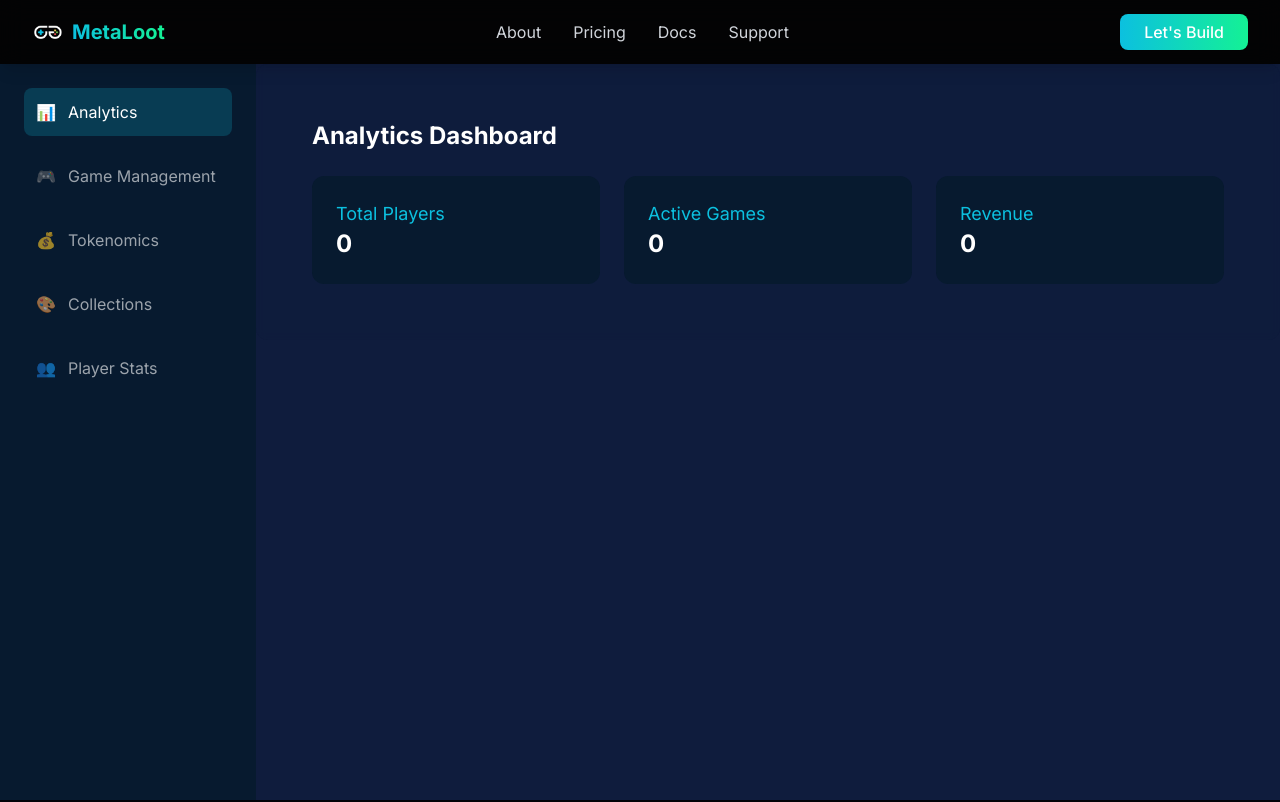
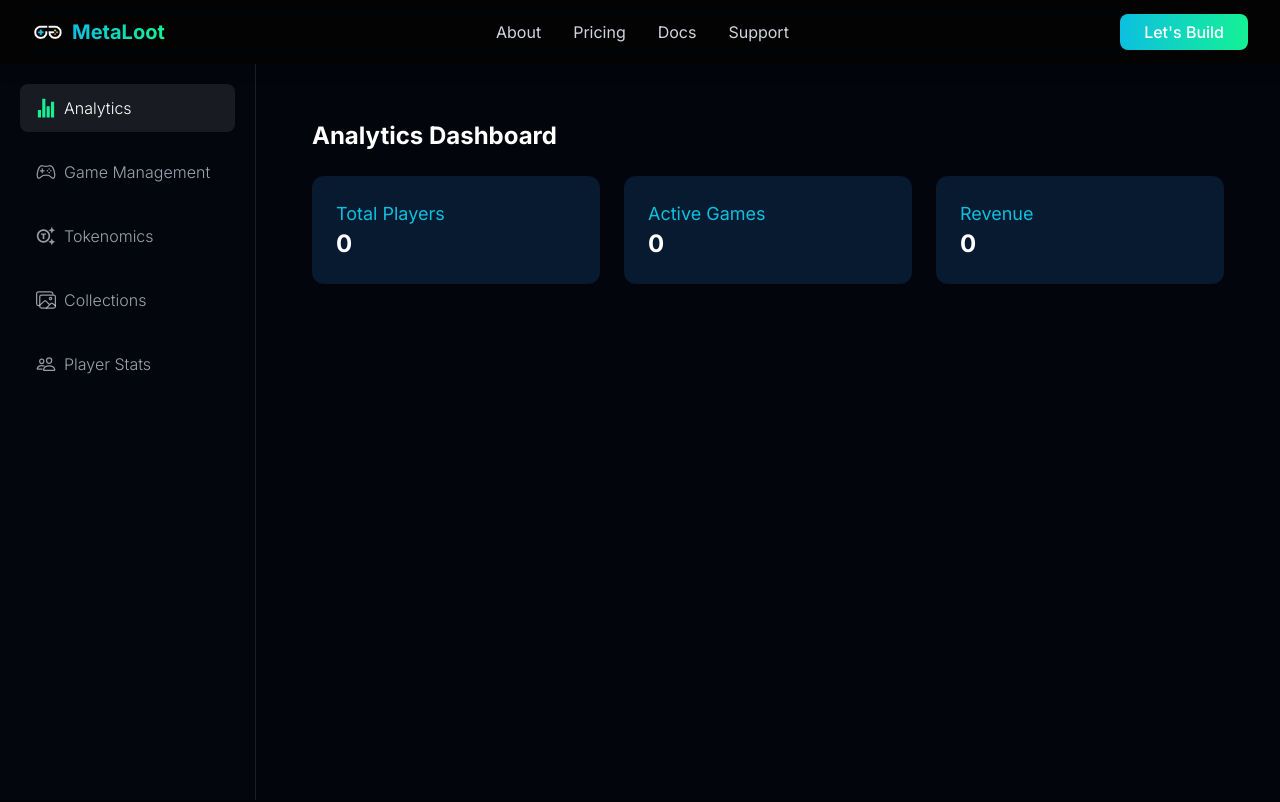
Before and after one commit to vanha777/metaloot.dev, a Next.js app: page /dashboard in a window 1280 px wide. Shown: the top 802 px of the page. Built offline with nearby package versions, Linux system fonts and the light colour scheme.

Commit message:
redesign dashboard sidebar and theme

```diff
--- a/app/dashboard/components/GameSection.tsx
+++ b/app/dashboard/components/GameSection.tsx
@@ -1,7 +1,6 @@
 import { useState, useEffect } from "react";
 import { Game } from "@/app/types/game";
-import { FontAwesomeIcon } from "@fortawesome/react-fontawesome";
-import { faGhost, faPencil, faPlus, faXmark, faTrash } from "@fortawesome/free-solid-svg-icons";
+import { FaGhost, FaPencilAlt, FaPlus, FaTimes, FaTrash } from "react-icons/fa";
 
 export default function GameSection() {
   const [games, setGames] = useState<Game[]>([]);
@@ -68,7 +67,7 @@ export default function GameSection() {
         <h2 className="text-2xl font-bold text-white">Game Management</h2>
         <div className="flex gap-4">
           <button className="bg-[#14F195] hover:bg-[#14F195]/80 text-[#071A2F] px-6 py-3 rounded-lg font-medium flex items-center gap-2">
-            <FontAwesomeIcon icon={faPlus} className="text-lg text-[#071A2F]" />
+            <FaPlus className="text-base text-[#071A2F]" />
             <span className="text-lg">New Game</span>
           </button>
         </div>
@@ -118,11 +117,8 @@ export default function GameSection() {
             ))}
           </div>
         ) : (
-          <div className="text-center py-8 text-gray-400">
-            <FontAwesomeIcon
-              icon={faGhost}
-              className="text-[#0CC0DF] text-4xl mb-2"
-            />
+          <div className="text-center py-8 text-gray-40 flex flex-col items-center justify-center">
+            <FaGhost className="text-[#0CC0DF] text-4xl mb-2" />
             <p>No game data available. Create a new game to get started.</p>
           </div>
         )}
@@ -130,13 +126,13 @@ export default function GameSection() {
 
       {/* Modal */}
       {showModal && selectedGame && (
-        <div className="absolute w-full h-[calc(100vh-4rem)] inset-0 bg-black/50 flex items-center justify-center z-50">
+        <div className="absolute w-full h-[calc(100vh-4rem)] inset-0 bg-black/50 flex items-center justify-center z-50" onClick={() => setShowModal(false)}>
           <div className="bg-[#071A2F] p-8 rounded-lg w-full max-w-2xl m-4 relative">
             <button
               onClick={() => setShowModal(false)}
               className="absolute top-4 right-4 text-gray-400 hover:text-white"
             >
-              <FontAwesomeIcon icon={faXmark} className="text-2xl" />
+              <FaTimes className="text-2xl" />
             </button>
 
             <h2 className="text-2xl font-bold text-white mb-6">Game Details</h2>
@@ -194,7 +190,7 @@ export default function GameSection() {
                   // Edit function
                 }}
               >
-                <FontAwesomeIcon icon={faPencil} className="text-lg" />
+                <FaPencilAlt className="text-lg" />
                 <span>Edit Game</span>
               </button>
               <button
@@ -203,7 +199,7 @@ export default function GameSection() {
                   // Delete function
                 }}
               >
-                <FontAwesomeIcon icon={faTrash} className="text-lg" />
+                <FaTrash className="text-lg" />
                 <span>Delete Game</span>
               </button>
             </div>
--- a/app/dashboard/page.tsx
+++ b/app/dashboard/page.tsx
@@ -3,13 +3,24 @@
 import Footer from "@/components/Footer";
 import NavBar from "@/components/NavBar";
 import { motion } from "framer-motion";
-import Image from "next/image";
 import { useState } from "react";
 import AnalyticsSection from "./components/AnalyticsSection";
 import GameSection from "./components/GameSection";
 import PlayersSection from "./components/PlayersSection";
 import CollectionsSection from "./components/CollectionsSection";
 import TokenomicsSection from "./components/TokenomicsSection";
+import {
+  IoGameControllerOutline,
+  IoGameControllerSharp,
+  IoStatsChartOutline,
+  IoStatsChartSharp,
+  IoPeopleOutline,
+  IoPeopleSharp,
+  IoImagesOutline,
+  IoImagesSharp
+} from "react-icons/io5";
+import { MdGeneratingTokens, MdOutlineGeneratingTokens } from "react-icons/md";
+
 
 export default function Dashboard() {
   const containerVariants = {
@@ -55,11 +66,36 @@ export default function Dashboard() {
   const [activeMenu, setActiveMenu] = useState("analytics");
 
   const menuItems = [
-    { id: "analytics", label: "Analytics", icon: "📊" },
-    { id: "game", label: "Game Management", icon: "🎮" },
-    { id: "tokenomics", label: "Tokenomics", icon: "💰" },
-    { id: "collections", label: "Collections", icon: "🎨" },
-    { id: "players", label: "Player Stats", icon: "👥" },
+    {
+      id: "analytics",
+      label: "Analytics",
+      icon: IoStatsChartOutline,
+      selectedIcon: IoStatsChartSharp
+    },
+    {
+      id: "game",
+      label: "Game Management",
+      icon: IoGameControllerOutline,
+      selectedIcon: IoGameControllerSharp
+    },
+    {
+      id: "tokenomics",
+      label: "Tokenomics",
+      icon: MdOutlineGeneratingTokens,
+      selectedIcon: MdGeneratingTokens
+    },
+    {
+      id: "collections",
+      label: "Collections",
+      icon: IoImagesOutline,
+      selectedIcon: IoImagesSharp
+    },
+    {
+      id: "players",
+      label: "Player Stats",
+      icon: IoPeopleOutline,
+      selectedIcon: IoPeopleSharp
+    },
   ];
 
   return (
@@ -69,31 +105,33 @@ export default function Dashboard() {
 
         <div className="flex min-h-[calc(100vh-4rem)] bg-[#0f1c3d]">
           {/* Sidebar */}
-          <div className="w-64 bg-[#071A2F] text-white/60 p-6 space-y-4">
-            {menuItems.map((item) => (
+          <div className="w-64 bg-black/80 text-white/60 p-5 space-y-4 border-r border-white/10">
+            {menuItems.map((item) => {
+              const isSelected = activeMenu === item.id;
+              const IconComponent = isSelected ? item.selectedIcon : item.icon;
+
+              return (
                 <button
                   key={item.id}
                   onClick={() => setActiveMenu(item.id)}
-                className={`w-full text-left p-3 rounded-lg flex items-center space-x-3 transition-all
-                ${
-                  activeMenu === item.id
-                    ? "bg-[#0CC0DF]/20 text-white"
-                    : "hover:bg-[#0CC0DF]/10"
+                  className={`flex items-center gap-2 px-4 py-3 rounded-lg transition-colors w-full ${
+                    isSelected ? 'bg-slate-300/10 text-white' : 'text-gray-400 hover:text-white'
                   }`}
                 >
-                <span>{item.icon}</span>
-                <span>{item.label}</span>
+                  <IconComponent className={`text-xl ${isSelected ? 'text-green' : 'text-white/60'}`} />
+                  <span className="text-base font-light text-left">{item.label}</span>
                 </button>
-            ))}
+              );
+            })}
           </div>
 
           {/* Main Content */}
-          <div className="flex-1 h-full">
+          <div className="flex-1 min-h-full">
             <motion.div
               variants={containerVariants}
               initial="hidden"
               animate="visible"
-              className="bg-[#0f1c3d]/50 rounded-xl p-6 backdrop-blur-sm"
+              className="bg-black/80 h-full p-6 backdrop-blur-sm"
             >
               {activeMenu === "analytics" && <AnalyticsSection />}
               {activeMenu === "game" && <GameSection />}
--- a/components/NavBar.tsx
+++ b/components/NavBar.tsx
@@ -55,7 +55,7 @@ export default function NavBar() {
                             rel="noopener noreferrer"
                             className="bg-gradient-to-r from-[#0CC0DF] to-[#14F195] text-white px-6 py-2 rounded-lg font-medium hover:opacity-90 transition-opacity"
                         >
-                            Let's Build
+                            Let&apos;s Build
                         </Link>
                     </div>
                 </div>
--- a/tailwind.config.ts
+++ b/tailwind.config.ts
@@ -11,6 +11,7 @@ module.exports = {
         primary: '#FF6B6B',
         secondary: '#4ECDC4',
         accent: '#45B7D1',
+        green: '#14F195',
       },
     },
   },
```
Lines whose indentation alone changed are shown as unchanged.
